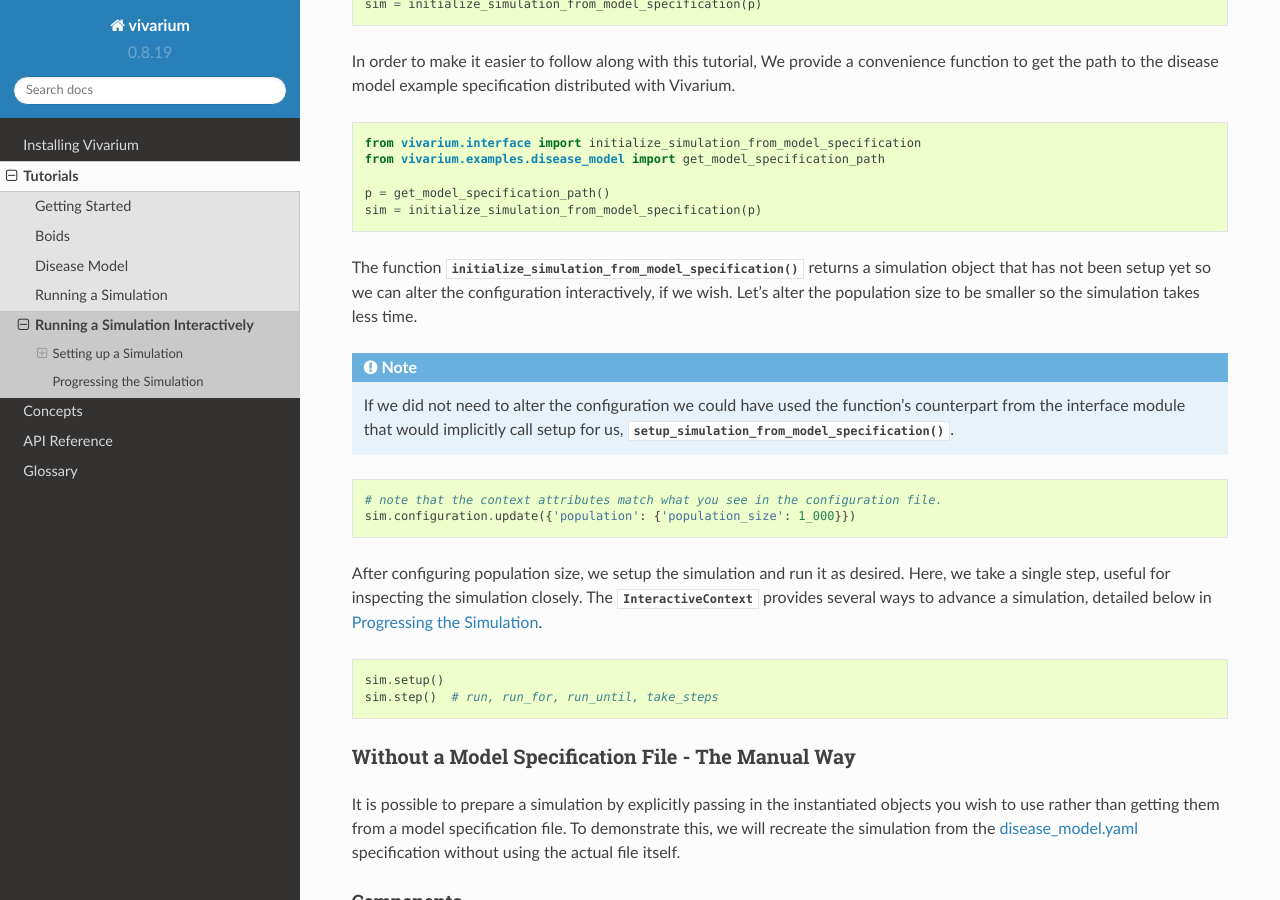
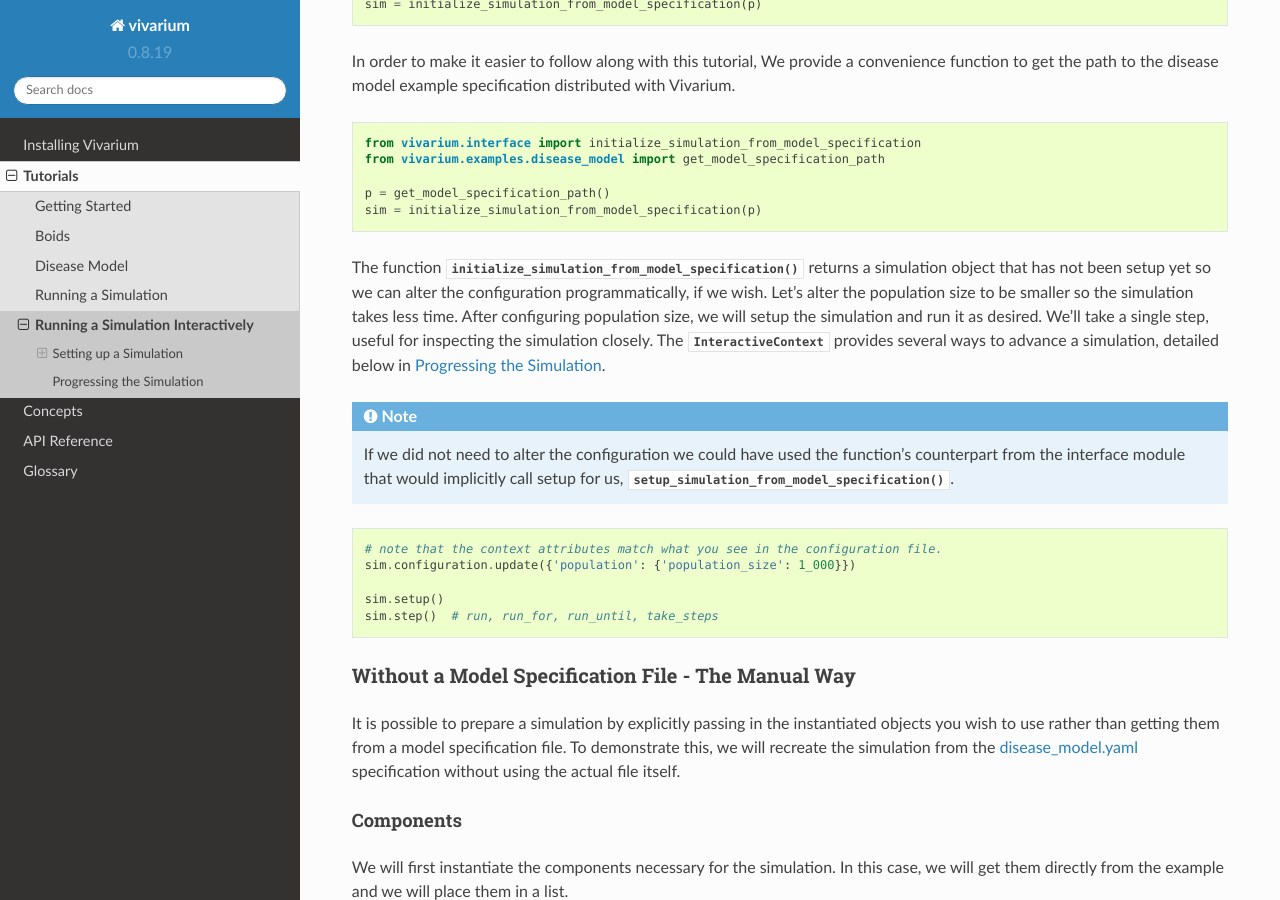
Before and after one commit to ihmeuw/vivarium, a Sphinx documentation site: the page built from docs/source/tutorials/interactive_simulation.rst, in a window 1280 px wide and 900 px high, scrolled down 2625 px. Built offline with Sphinx 7.4.7 and the Read the Docs theme 2.0.0, drawn with Linux system fonts in a browser that asks for light colours; part of the change alters nothing that is shown.

Commit message:
combine code blocks

```diff
--- a/docs/source/tutorials/interactive_simulation.rst
+++ b/docs/source/tutorials/interactive_simulation.rst
@@ -73,7 +73,7 @@ examples:
 We can prepare and run a simulation interactively with this specification as follows. First, we initialize the
 simulation and get back an :func:`InteractiveContext <vivarium.interface.interactive.InteractiveContext>` object.
 
-.. testcode:: python
+.. code-block:: python
 
     from vivarium.interface import initialize_simulation_from_model_specification
 
@@ -92,8 +92,11 @@ disease model example specification distributed with Vivarium.
     sim = initialize_simulation_from_model_specification(p)
 
 The function :func:`initialize_simulation_from_model_specification() <vivarium.interface.interactive.initialize_simulation_from_model_specification>`
-returns a simulation object that has not been setup yet so we can alter the configuration interactively, if we wish.
-Let's alter the population size to be smaller so the simulation takes less time.
+returns a simulation object that has not been setup yet so we can alter the configuration programmatically, if we wish.
+Let's alter the population size to be smaller so the simulation takes less time. After configuring population size, we
+will setup the simulation and run it as desired.  We'll take a single step, useful for inspecting the simulation
+closely. The :func:`InteractiveContext <vivarium.interface.interactive.InteractiveContext>` provides several ways to
+advance a simulation, detailed below in :ref:`progressing`.
 
 .. note::
     If we did not need to alter the configuration we could have used the function's counterpart from the interface
@@ -105,15 +108,8 @@ Let's alter the population size to be smaller so the simulation takes less time.
     # note that the context attributes match what you see in the configuration file.
     sim.configuration.update({'population': {'population_size': 1_000}})
 
-After configuring population size, we setup the simulation and run it as desired.  Here, we take a single step, useful
-for inspecting the simulation closely. The :func:`InteractiveContext <vivarium.interface.interactive.InteractiveContext>`
-provides several ways to advance a simulation, detailed below in :ref:`progressing`.
-
-.. code-block:: python
-
     sim.setup()
     sim.step()  # run, run_for, run_until, take_steps
-
 
 Without a Model Specification File - The Manual Way
 ---------------------------------------------------
```
